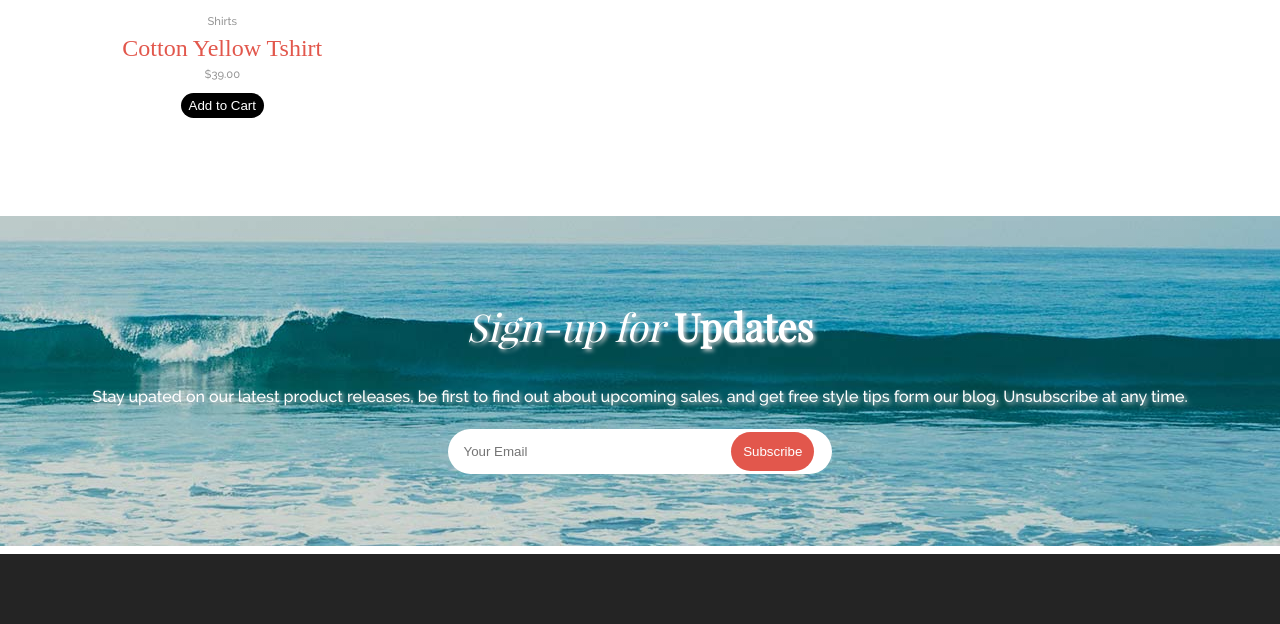
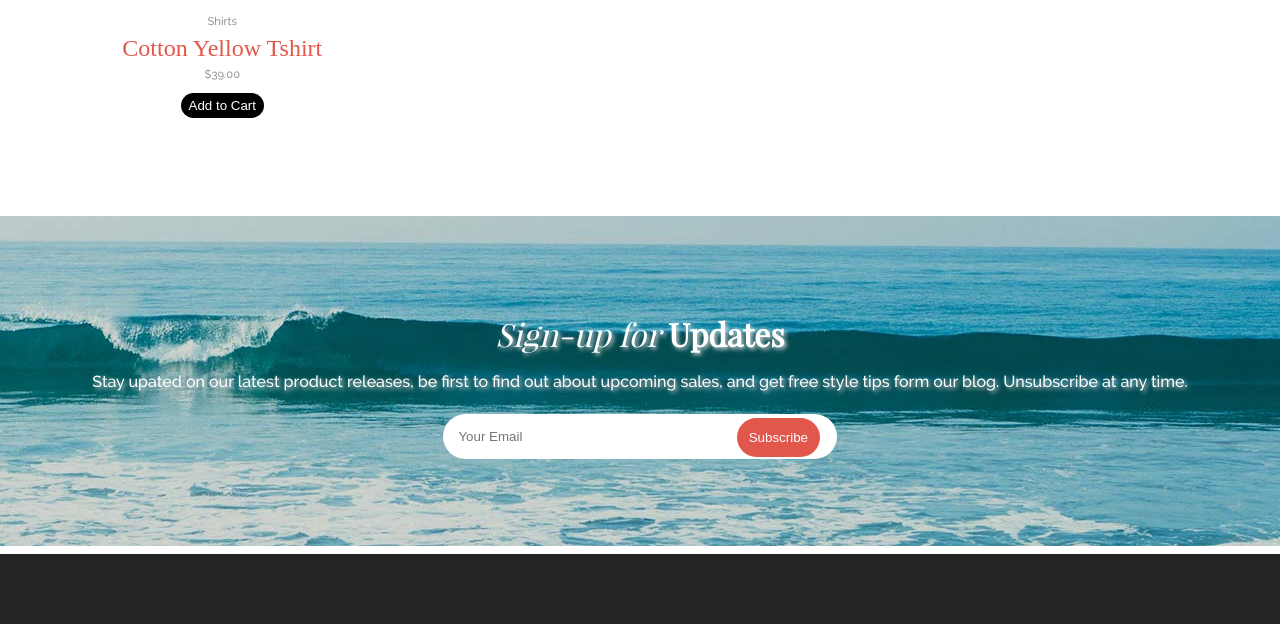
Before and after one commit to Rob-Rychs/aloha, a website: page index.html in a window 1280 px wide. Shown: the part 4814-5438 px from the top of the page. Drawn offline with nearby package versions, Linux system fonts and the light colour scheme.

Commit message:
updated readme, fixed some styles, added screenshot

```diff
--- a/styles/style.css
+++ b/styles/style.css
@@ -324,15 +324,15 @@ div.imagegrid > div > img {
 }
 
 .subscribetxt {
-    margin: 2rem;
+    margin: 1rem;
     display: flex;
     flex-direction: column;
     justify-content: space-between;
     line-height: 2;
     text-shadow: 2px 2px 4px var(--light-grey-border);
 }
-.subscribetxt h2{
-  margin-bottom: 1rem;
+.subscribetxt h2.italics {
+  font-size: 2rem;
 }
 .subscribetxt p{
   margin-bottom: 1rem;
```
Also changed, not shown: README.md, images/Screen-Shot .png (added).
